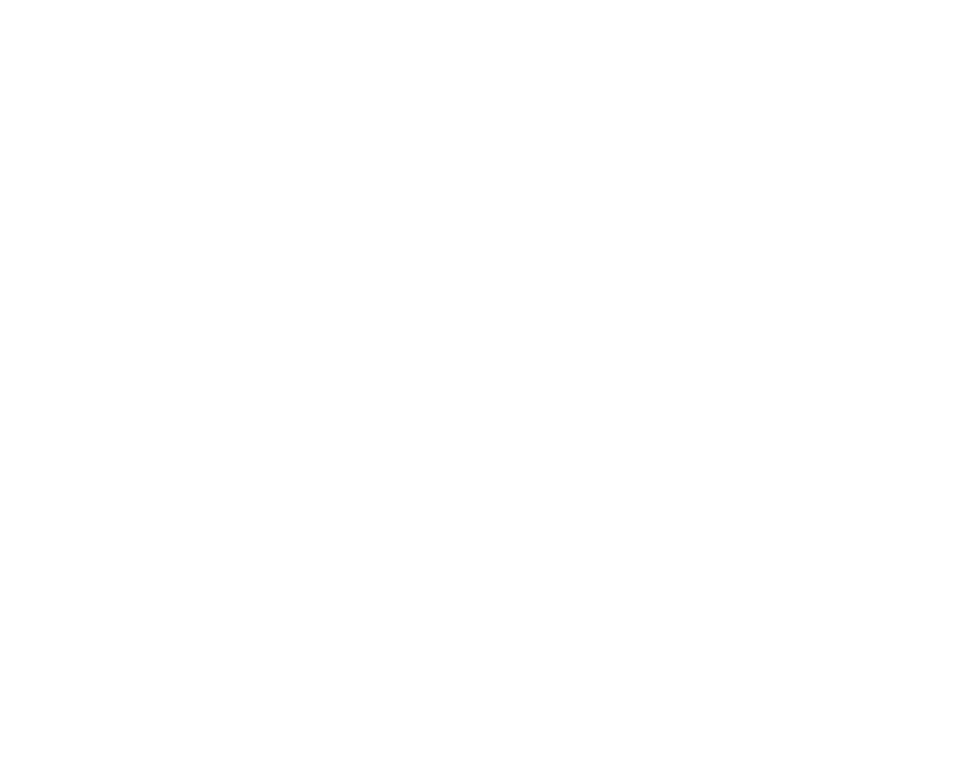
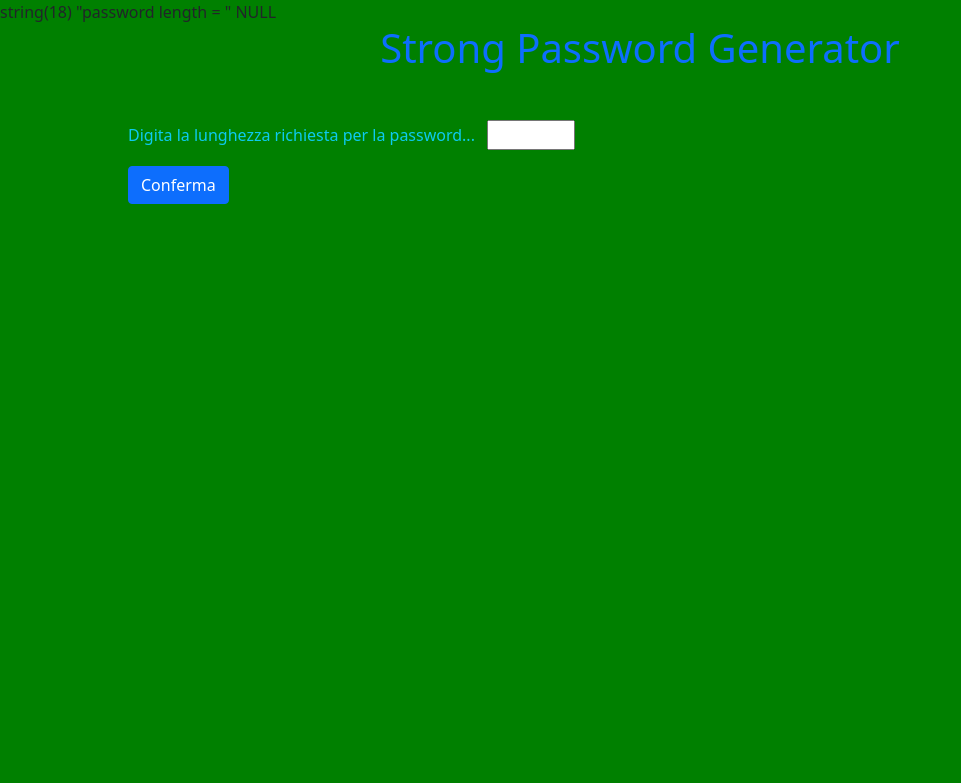
Before and after one commit to MicheleFranciolapilla/php-strong-password-generator, a PHP site: page / in a window 1280 px wide. Before the commit the part shown is empty. Shown: the top 783 px of the page, without its empty margins (0-961 px from the left). Run offline with PHP 8.4, Linux system fonts and the light colour scheme; data that the repository does not hold is empty.

Commit message:
form: ok

```diff
--- /dev/null
+++ b/assets/css/style.css
@@ -0,0 +1,11 @@
+body
+{
+    /* background-color: #001632; */
+    background-color: green;
+}
+
+main
+{
+    width: 80%;
+    margin: 0 auto;
+}
--- a/index.php
+++ b/index.php
@@ -1,3 +1,23 @@
+<!-- Descrizione
+Dobbiamo creare una pagina che permetta ai nostri utenti di utilizzare il nostro generatore di password (abbastanza) sicure.
+L’esercizio è suddiviso in varie milestone ed è molto importante svilupparle in modo ordinato.
+Milestone 1
+Creare un form che invii in GET la lunghezza della password. Una nostra funzione utilizzerà questo dato per generare una password casuale (composta da lettere, lettere maiuscole, numeri e simboli) da restituire all’utente.
+Scriviamo tutto (logica e layout) in un unico file index.php
+Milestone 2
+Verificato il corretto funzionamento del nostro codice, spostiamo la logica in un file functions.php che includeremo poi nella pagina principale
+Milestone 3 (BONUS)
+Invece di visualizzare la password nella index, effettuare un redirect ad una pagina dedicata che tramite $_SESSION recupererà la password da mostrare all’utente.
+Milestone 4 (BONUS)
+Gestire ulteriori parametri per la password: quali caratteri usare fra numeri, lettere e simboli. Possono essere scelti singolarmente (es. solo numeri) oppure possono essere combinati fra loro (es. numeri e simboli, oppure tutti e tre insieme).
+Dare all’utente anche la possibilità di permettere o meno la ripetizione di caratteri uguali. -->
+
+<?php
+    if (isset($_GET['psw_length']))
+        $psw_length = $_GET['psw_length'];
+    var_dump("password length = ", $psw_length);
+?>
+
 <!DOCTYPE html>
 <html lang="en">
 <head>
@@ -6,9 +26,24 @@
     <meta name="viewport" content="width=device-width, initial-scale=1.0">
     <!-- Link a Bootstrap 5 -->
     <link href="https://cdn.jsdelivr.net/npm/bootstrap@5.0.2/dist/css/bootstrap.min.css" rel="stylesheet" integrity="sha384-EVSTQN3/azprG1Anm3QDgpJLIm9Nao0Yz1ztcQTwFspd3yD65VohhpuuCOmLASjC" crossorigin="anonymous">
+    <link rel="stylesheet" href="./assets/css/style.css">
     <title>Strong Password Generator</title>
 </head>
 <body>
+    <header>
+        <h1 class="text-center text-primary">Strong Password Generator</h1>
+    </header>
+    <main>
+        <section id="form_section" class="mt-5">
+            <form action="index.php" method="GET">
+                <div class="my-3">
+                    <label for="psw_length_input" class="text-info me-2">Digita la lunghezza richiesta per la password...</label>
+                    <input id="psw_length_input" type="number" min="1" max="50" step="1" name="psw_length">
+                </div>
+                <button class="btn btn-primary" type="submit">Conferma</button>
+            </form>
+        </section>
+    </main>
 
 <!-- CDN per Bootstrap 5 -->
 <script
```
